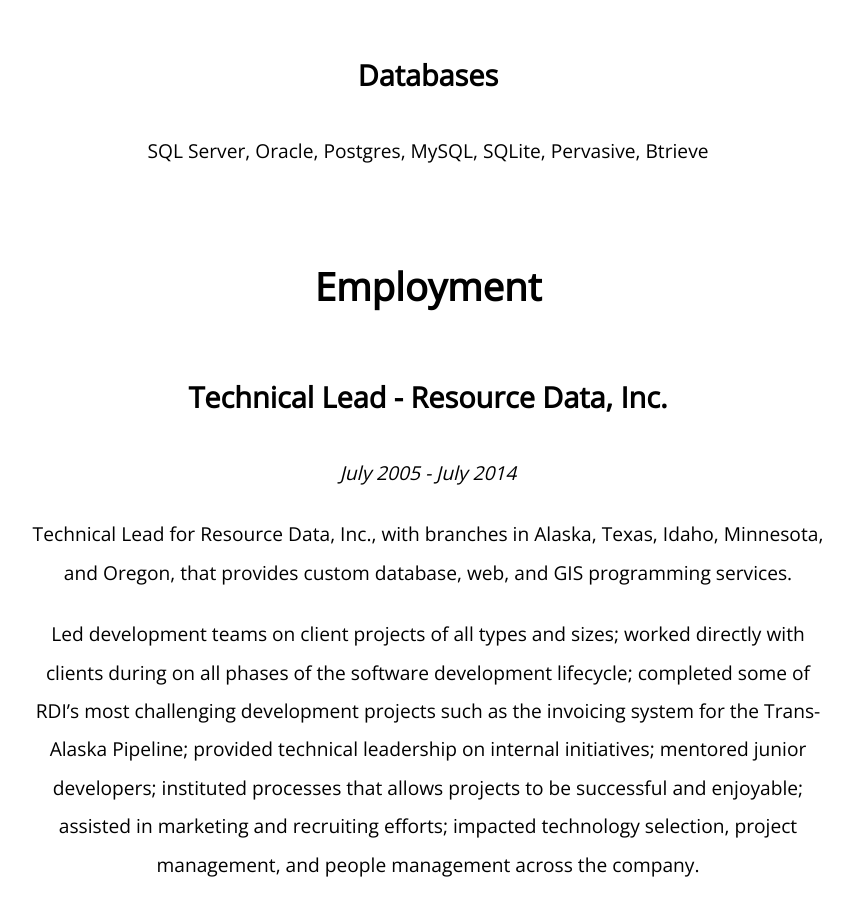
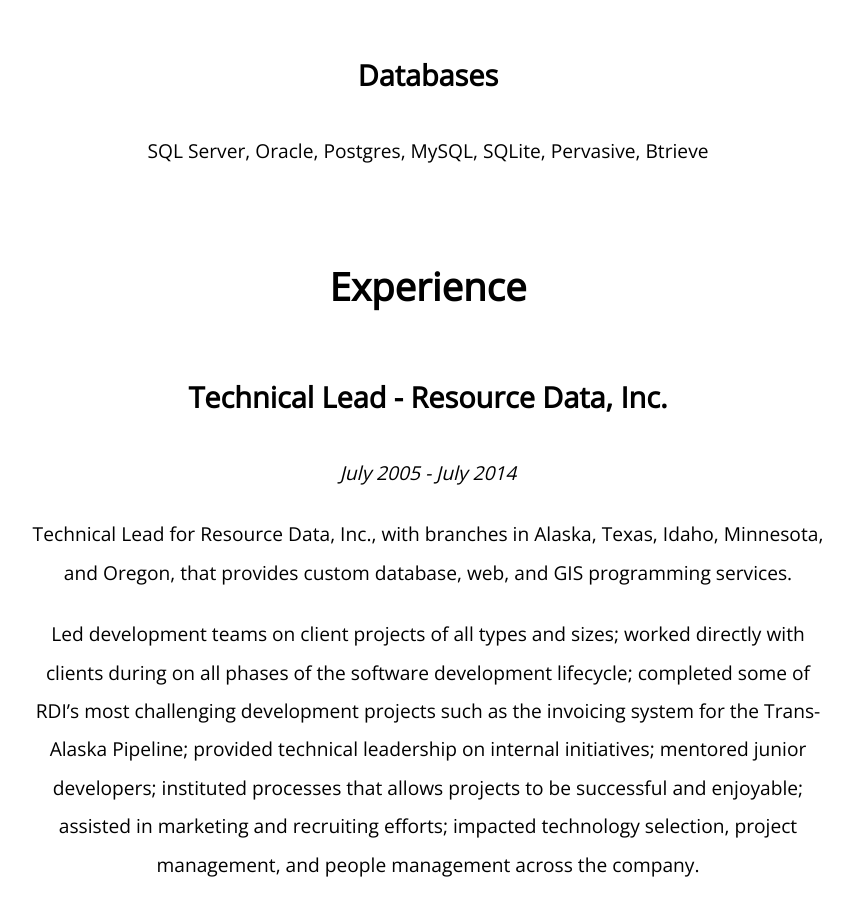
Before and after one commit to gregoryjscott/gregoryjscott.github.io, a Jekyll site: the page built from resume/index.md, in a window 1280 px wide and 900 px high, scrolled down 794 px. Shown: the whole window, without its empty margins (212-1065 px from the left). Built offline with Jekyll 4.4.1, drawn with Linux system fonts in a browser that asks for light colours.

Commit message:
Rename employment to experience

```diff
--- a/_includes/employment.md
+++ b/_includes/experience.md
@@ -1,4 +1,4 @@
-# Employment
+# Experience
 
 ## Technical Lead - Resource Data, Inc.
 
--- a/resume/index.md
+++ b/resume/index.md
@@ -13,7 +13,7 @@
 </section>
 
 <section markdown="1">
-{% include employment.md %}
+{% include experience.md %}
 </section>
 
 <section markdown="1">
```
